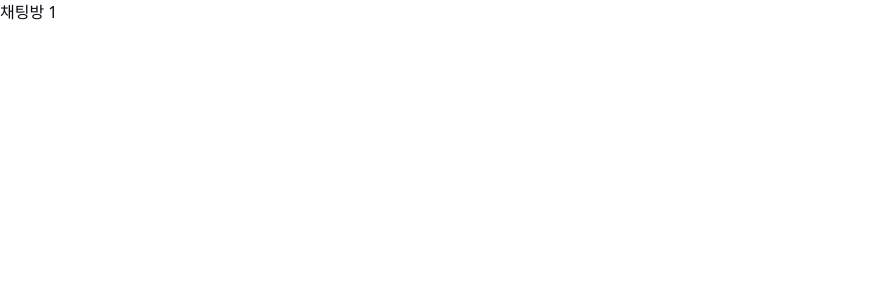
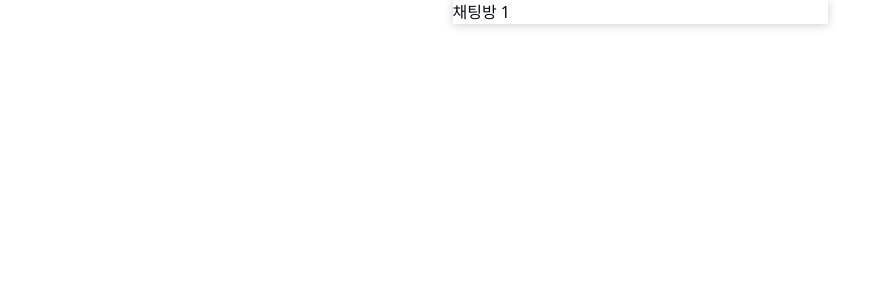
Before and after one commit to CEOS-Developers/react-messenger-21th, a React (Vite) app: page /chatroom/1 in a window 1280 px wide. Shown: the top 300 px of the page, without its empty margins (0-894 px from the left). Built offline with nearby package versions, Linux system fonts and the light colour scheme.

Commit message:
feat: 기본 프레임 추가

```diff
--- a/src/App.tsx
+++ b/src/App.tsx
@@ -1,14 +1,17 @@
 import '@/styles/global.css';
 import { BrowserRouter, Route, Routes } from 'react-router-dom';
 import ChatRoom from './pages/ChatRoom';
+import Frame from './components/Frame';
 
 function App() {
 	return (
-		<BrowserRouter>
-			<Routes>
-				<Route path="/chatroom/:chatRoomId" element={<ChatRoom />} />
-			</Routes>
-		</BrowserRouter>
+		<Frame>
+			<BrowserRouter>
+				<Routes>
+					<Route path="/chatroom/:chatRoomId" element={<ChatRoom />} />
+				</Routes>
+			</BrowserRouter>
+		</Frame>
 	);
 }
 
--- /dev/null
+++ b/src/components/Frame/index.tsx
@@ -0,0 +1,7 @@
+import { ReactNode } from 'react';
+
+export default function Frame({ children }: { children: ReactNode }) {
+	return (
+		<div className="w-[23.4375rem] max-h-[45.625rem] m-auto shadow-[0_1px_10px_0_rgba(0,0,0,0.2)]">{children}</div>
+	);
+}
--- a/src/pages/ChatRoom/index.tsx
+++ b/src/pages/ChatRoom/index.tsx
@@ -3,5 +3,5 @@ import { useParams } from 'react-router-dom';
 export default function ChatRoom() {
 	const { chatRoomId } = useParams();
 
-	return <>채팅방 {chatRoomId}</>;
+	return <div>채팅방 {chatRoomId}</div>;
 }
```
